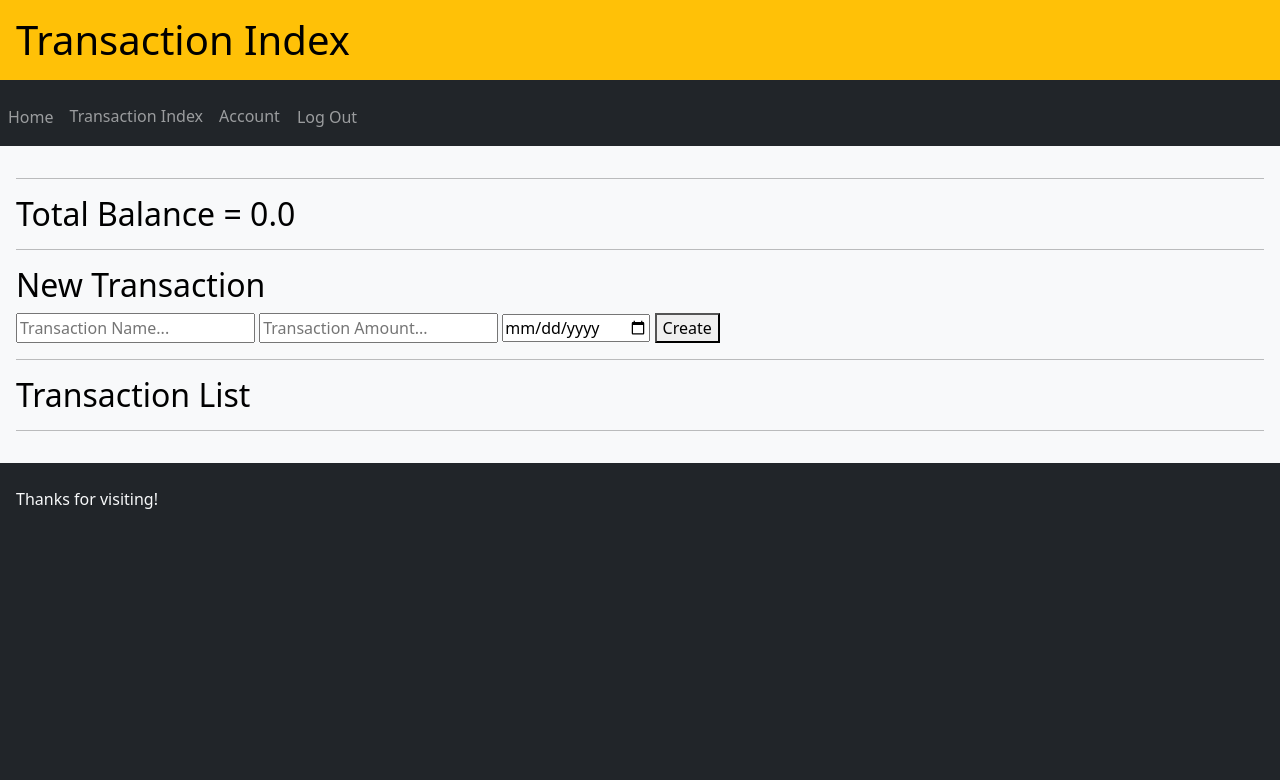
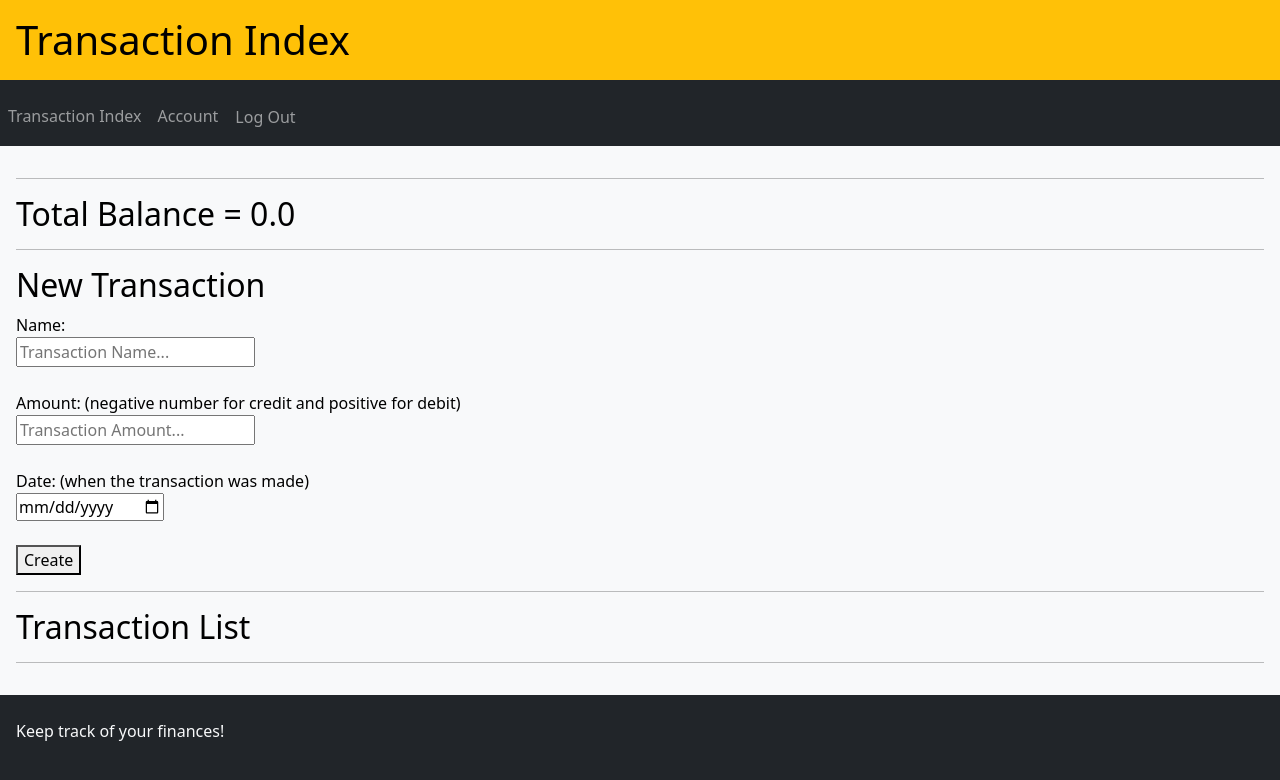
Before and after one commit to moemawla/financial_tracker, a Flask app: page /transactions/ in a window 1280 px wide. Shown: the top 780 px of the page. Run offline with Flask 2, Linux system fonts and the light colour scheme; the visitor is signed in with stand-in values (Sample User, id 1); data comes from the database, SQL or seed files in the repository; data that the repository does not hold is empty; parts of the project's set-up code (start-up, migrations or seed data) failed here and were passed over.

Commit message:
edit templates

```diff
--- a/financial_tracker/controllers/image_controller.py
+++ b/financial_tracker/controllers/image_controller.py
@@ -19,7 +19,7 @@ def add_image():
         return abort(401, description='Unauthorized')
     if 'image' in request.files:
         image = request.files['image']
-        if Path(image.filename).suffix != '.jpg':
+        if Path(image.filename).suffix not in ['.jpg', '.jpeg', '.png']:
             return abort(400, description='Invalid file type')
         image_file_name = transaction.new_image_file_name
         bucket = boto3.resource('s3').Bucket(current_app.config['AWS_S3_BUCKET'])
--- a/financial_tracker/templates/base.html
+++ b/financial_tracker/templates/base.html
@@ -12,11 +12,6 @@
         <header>
             <h1 class="p-3 mb-2 bg-warning text-black">{{ page_data.page_title }}</h1>
             <nav class="navbar navbar-expand-lg navbar-dark">
-                <ul class="navbar-nav">
-                    <li class="nav-item">
-                        <a href="/" class="nav-link">Home</a>
-                    </li>
-                </ul>
                 <ul class="navbar-nav">
                     {% if current_user.is_authenticated %}
                         <li class="nav-item">
@@ -45,6 +40,6 @@
 
             {% endblock %}
         </div>
-        <footer class="p-3 mb-2 bg-dark text-light">Thanks for visiting!</footer>
+        <footer class="p-3 mb-2 bg-dark text-light">Keep track of your finances!</footer>
     </body>
 </html>
--- a/financial_tracker/templates/transaction_index.html
+++ b/financial_tracker/templates/transaction_index.html
@@ -9,9 +9,18 @@
         <h2>New Transaction</h2>
         <div>
             <form action="/transactions/" method="POST">
+                <label for="name">Name:</label>
+                <br/>
                 <input type="text" name="name" placeholder="Transaction Name...">
+                <br/><br/>
+                <label for="amount">Amount: (negative number for credit and positive for debit)</label>
+                <br/>
                 <input type="number" step=".01" name="amount" placeholder="Transaction Amount...">
+                <br/><br/>
+                <label for="date">Date: (when the transaction was made)</label>
+                <br/>
                 <input type="date" name="date" placeholder="Transaction Date...">
+                <br/><br/>
                 <button>Create</button>
             </form>
         </div>
```
Also changed, not shown: financial_tracker/templates/transaction_detail.html (+11 -2 lines).
